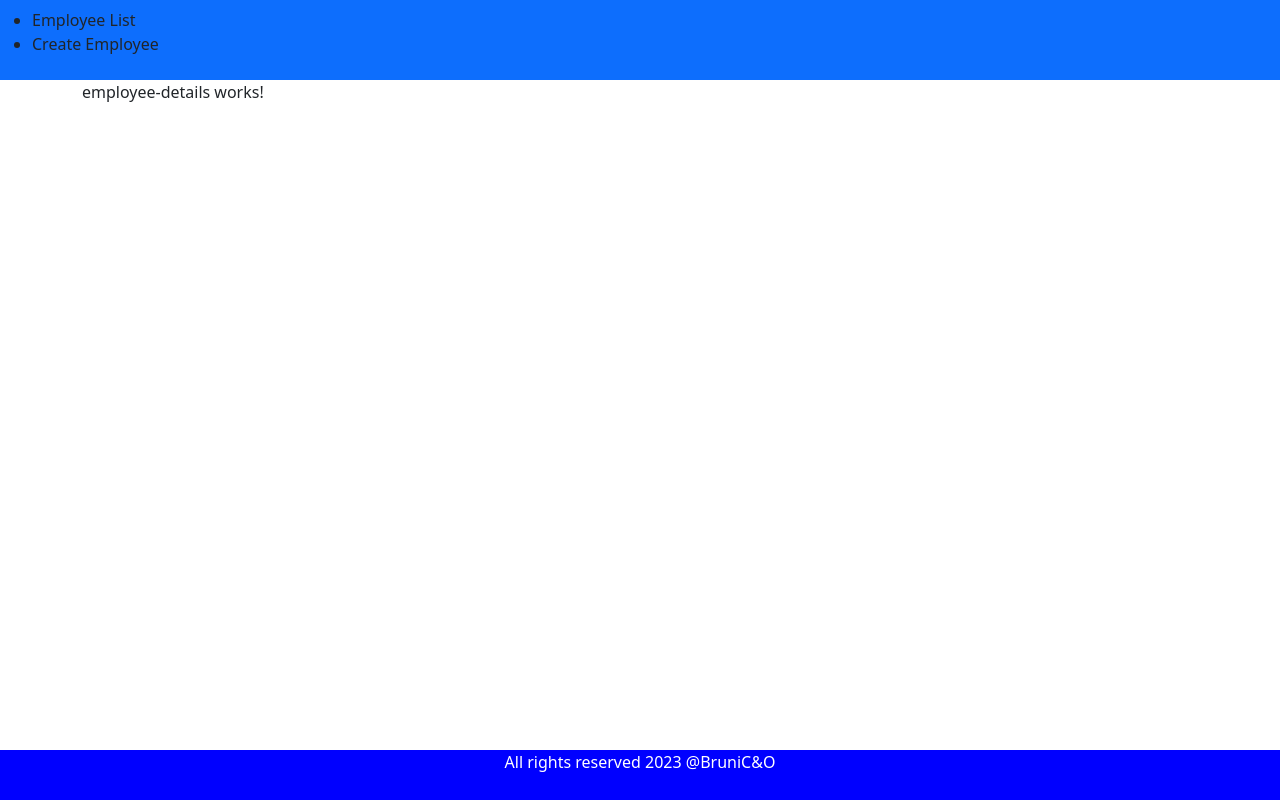
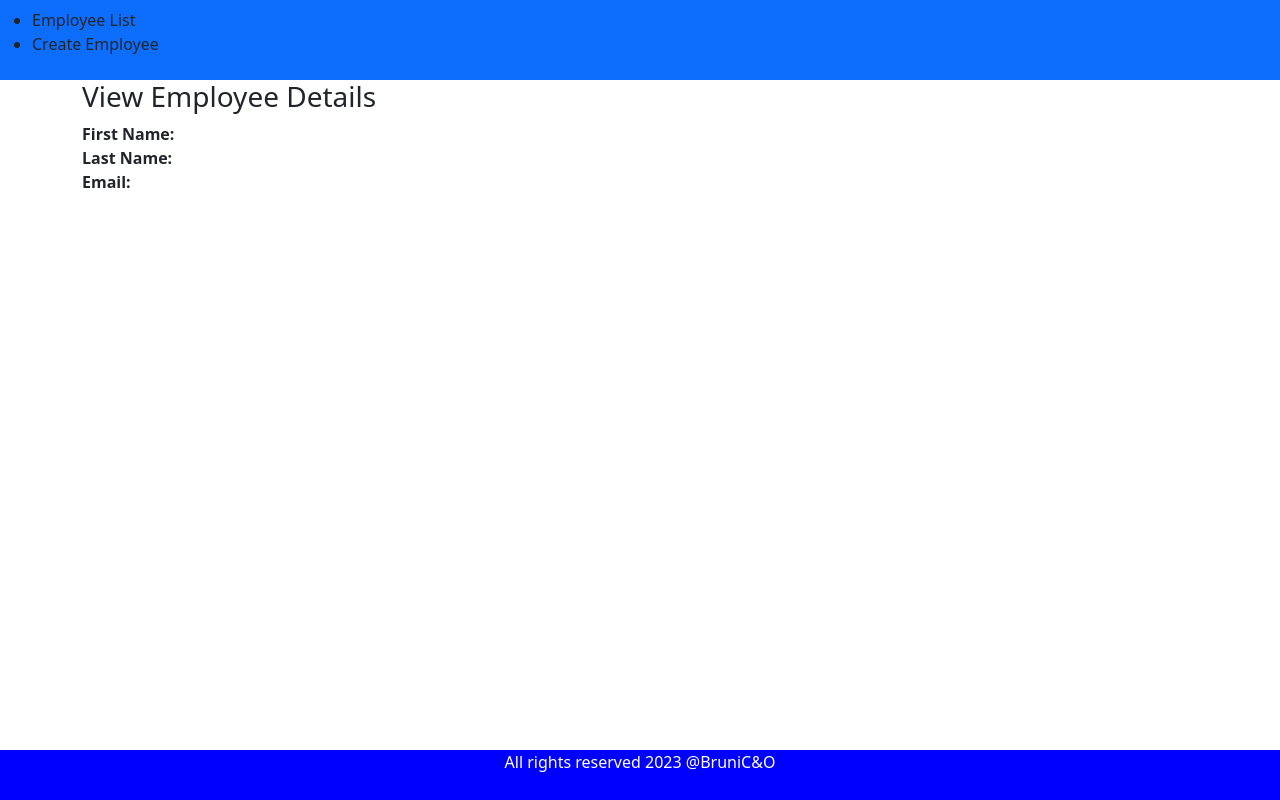
Before and after one commit to denisaandra/EmployeeManagementSystemAngular, an Angular app: page /employee-details/1 in a window 1280 px wide. Built offline with nearby package versions, Linux system fonts and the light colour scheme; no server answers.

Commit message:
Implemented view employee details functionality.

```diff
--- a/src/app/employee-details/employee-details.component.html
+++ b/src/app/employee-details/employee-details.component.html
@@ -1 +1,13 @@
-<p>employee-details works!</p>
+<h3> View Employee Details</h3>
+
+<div>
+    <div>
+        <label><b> First Name: </b></label> {{ employee.firstName }} <!-- Use Angular interpolation to use the porperty of the component  -->
+    <div>
+    <div>
+        <label><b> Last Name: </b></label> {{ employee.lastName }} <!-- Use Angular interpolation to use the porperty of the component  -->
+    <div>
+    <div>
+        <label><b> Email: </b></label> {{ employee.emailId }} <!-- Use Angular interpolation to use the porperty of the component  -->
+    <div>
+</div>
--- a/src/app/employee-details/employee-details.component.ts
+++ b/src/app/employee-details/employee-details.component.ts
@@ -1,4 +1,7 @@
 import { Component } from '@angular/core';
+import { Employee } from '../employee';
+import { ActivatedRoute } from '@angular/router';
+import { EmployeeService } from '../employee.service';
 
 @Component({
   selector: 'app-employee-details',
@@ -6,5 +9,23 @@ import { Component } from '@angular/core';
   styleUrls: ['./employee-details.component.css']
 })
 export class EmployeeDetailsComponent {
+  id!: number
+  employee!: Employee
+
+  constructor(private route: ActivatedRoute, private employeeService: EmployeeService) {}
+
+  ngOnInit(): void {
+    this.id = this.route.snapshot.params['id']; // retrieve the id from the url
+
+    this.employee = new Employee();
+    this.employeeService.getEmployeeById(this.id).subscribe( data => {
+      this.employee = data;
+    });
+
+
+  }
+
+
+
 
 }
```
